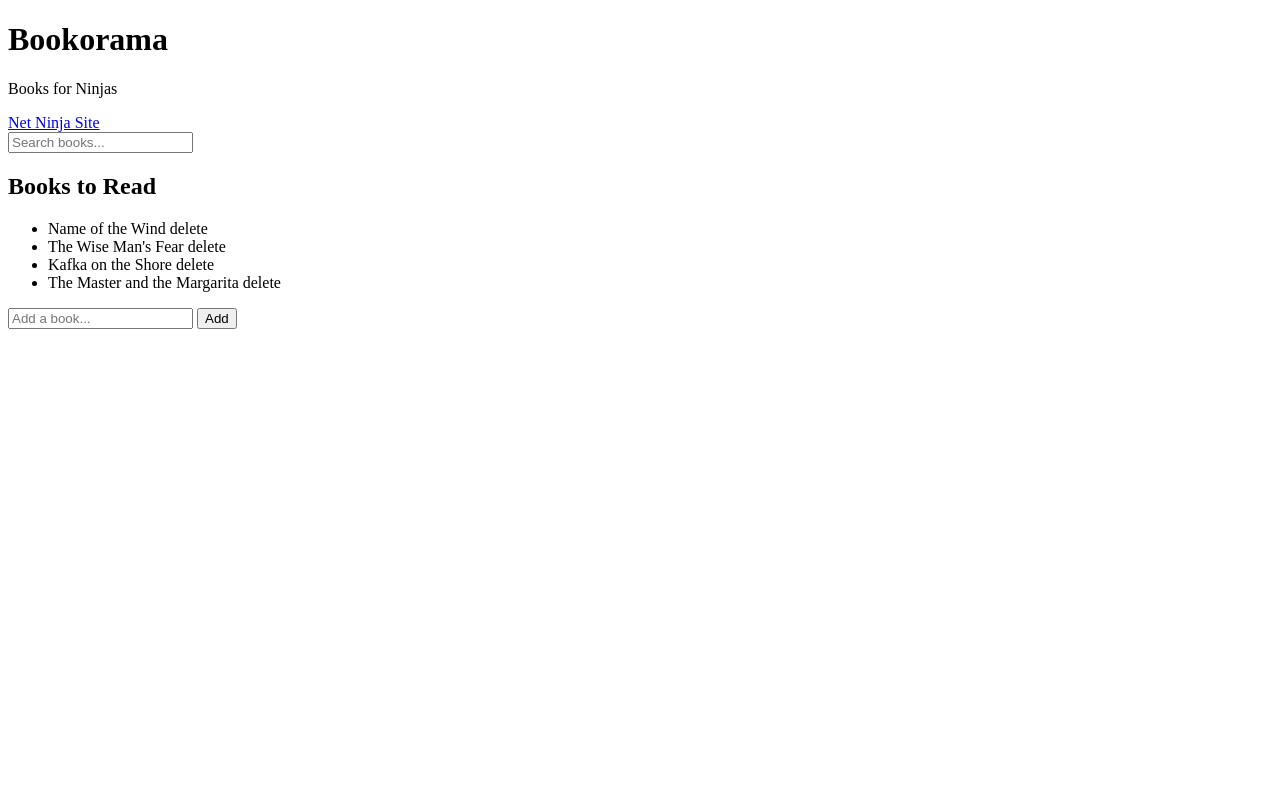
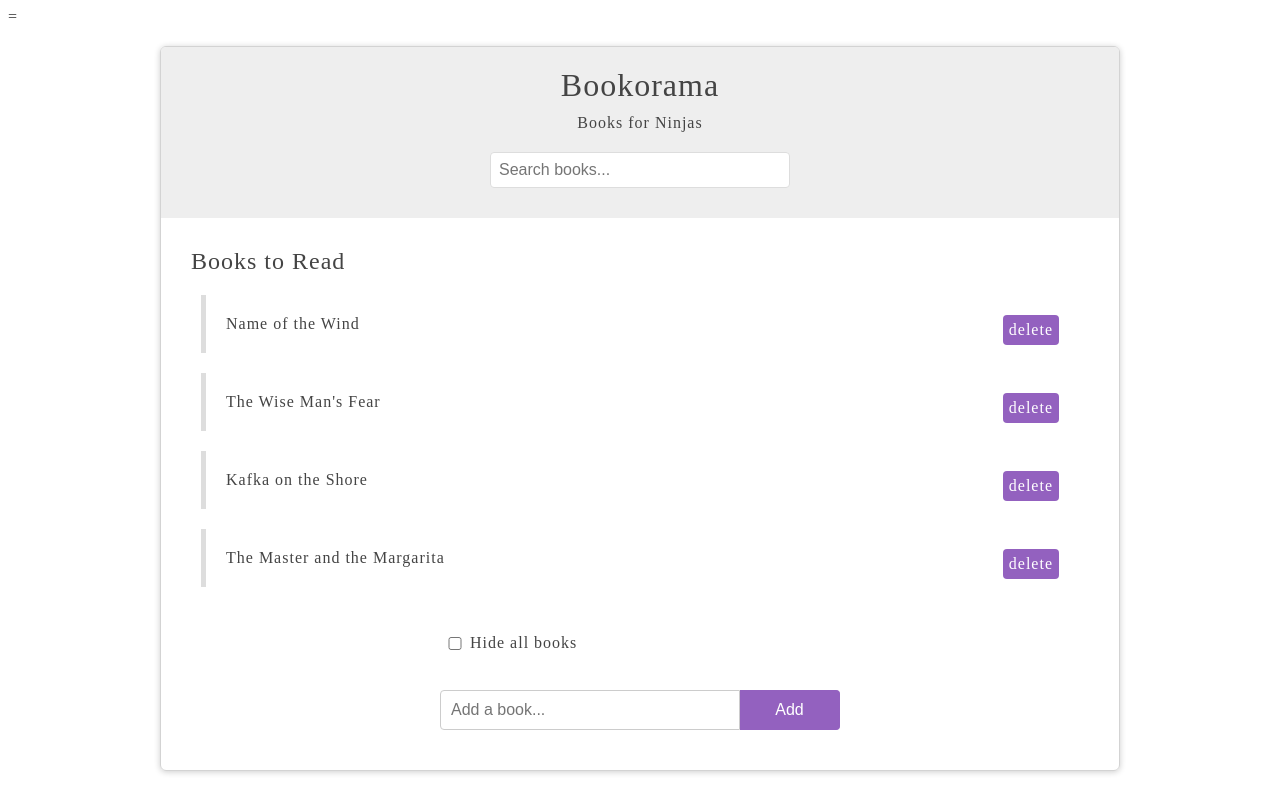
Before and after one commit to 124Ralex/New-folder, a plain HTML site: page index.html in a window 1280 px wide. Drawn offline with Linux system fonts and the light colour scheme.

Commit message:
try again

```diff
--- a/index.html
+++ b/index.html
@@ -1,4 +1,4 @@
-<!DOCTYPE html>
+=<!DOCTYPE html>
 <html>
   <head>
     <meta charset="utf-8">
@@ -11,7 +11,6 @@
 	    	<div id="page-banner">
 	    		<h1 class="title">Bookorama</h1>
           <p>Books for Ninjas</p>
-          <a href="http://www.thenetninja.co.uk">Net Ninja Site</a>
           <form id="search-books">
             <input type="text" placeholder="Search books..." />
           </form>
@@ -39,11 +38,13 @@
 	    	</ul>
 	    </div>
 	    <form id="add-book">
+            <input type="checkbox" id="hide"/>
+            <label for="hide"> Hide all books</label>
 	    	<input type="text" placeholder="Add a book..." />
 	    	<button>Add</button>
 	    </form>
 
     </div>
-    <script src="app.js"></script>
+    <script src="App2.js"></script>
   </body>
 </html>
--- a/app.js
+++ b/old project/app.js
@@ -16,4 +16,4 @@ Array.from(btns).forEach(function(btn)){
 
         e.preventDefault();
         console.log('navigation',e.target.textcontent,'was prevented');
-    })
+    });
--- a/styles.css
+++ b/styles.css
@@ -0,0 +1,147 @@
+body{
+    font-family: "Sofia";
+    color: #444;
+    letter-spacing: 1px;
+}
+
+h1, h2{
+    font-weight: normal;
+}
+
+#wrapper{
+    width: 90%;
+    max-width: 960px;
+    margin: 20px auto;
+    border-radius: 6px;
+    box-shadow: 0px 1px 6px rgba(0,0,0,0.2);
+    box-sizing: border-box;
+    padding: 0 0 20px;
+    overflow: hidden;
+    border: 1px solid lightgray;
+}
+
+#page-banner{
+    background: #eee ;
+    padding: 10px 0;
+
+}
+
+#page-banner h1, #page-banner p{
+    width: 100%;
+    text-align: center;
+    margin: 10px 0;
+}
+
+#page-banner input{
+    width: 90%;
+    max-width: 300px;
+    margin: 20px auto;
+    display: block;
+    padding: 8px;
+    border: 1px solid #ddd;
+    border-radius: 4px;
+    font-size: 16px;
+    color: #444;
+}
+
+#book-list, #add-book, #tabbed-content{
+    margin: 30px;
+}
+
+#book-list ul, #tabbed-content ul{
+    list-style-type: none;
+    padding: 0;
+}
+
+#book-list li{
+    padding: 20px;
+    border-left: 5px solid #ddd;
+    margin: 20px 10px;
+}
+
+#book-list li:hover{
+    border-color: #9361bf;
+}
+
+.delete{
+    float: right;
+    background: #9361bf;
+    padding: 6px;
+    border-radius: 4px;
+    cursor: pointer;
+    color: white;
+}
+
+.delete:hover{
+    background: #333;
+}
+
+#add-book{
+    width: 400px;
+    margin: 0 auto;
+}
+
+#add-book input{
+    display: block;
+    margin: 20px 0;
+    padding: 10px;
+    border: 1px solid #ccc;
+    font-size: 16px;
+    border-radius: 4px 0 0 4px;
+    box-sizing: border-box;
+    width: 300px;
+    float: left;
+    clear: both;
+}
+
+#add-book button{
+    border: 1px solid #9361bf;
+    background: #9361bf;
+    padding: 10px 20px;
+    font-size: 16px;
+    display: inline-block;
+    margin: 0;
+    border-radius: 0 4px 4px 0;
+    cursor: pointer;
+    width: 100px;
+    float: left;
+    margin: 20px 0;
+    border-left: 0;
+    color: white;
+}
+
+#add-book:after{
+    content: '';
+    display: block;
+    clear: both;
+}
+
+#add-book #hide{
+  width: 30px;
+}
+
+#add-book label{
+  line-height: 52px;
+}
+
+/*
+#tabbed-content li{
+    display: inline-block;
+    padding: 10px 14px;
+    background: #ddd;
+    border-radius: 4px;
+    cursor: pointer;
+    margin-right: 10px;
+}
+
+#tabbed-content .tab{
+    display: none;
+    border: 1px solid #ddd;
+    padding: 0 10px;
+    border-radius: 4px;
+}
+
+#tabbed-content .tab.active{
+    display: block;
+}
+*/
```
Lines whose indentation alone changed are shown as unchanged.
